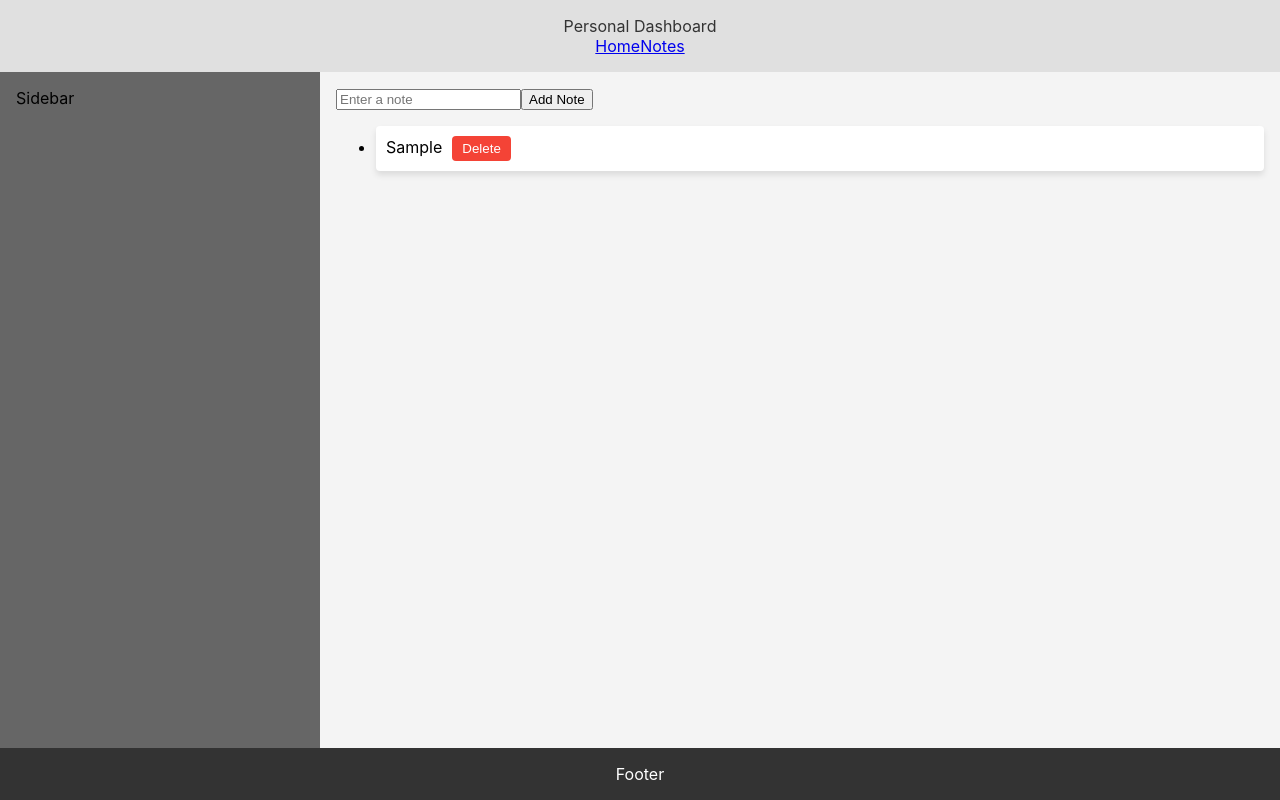
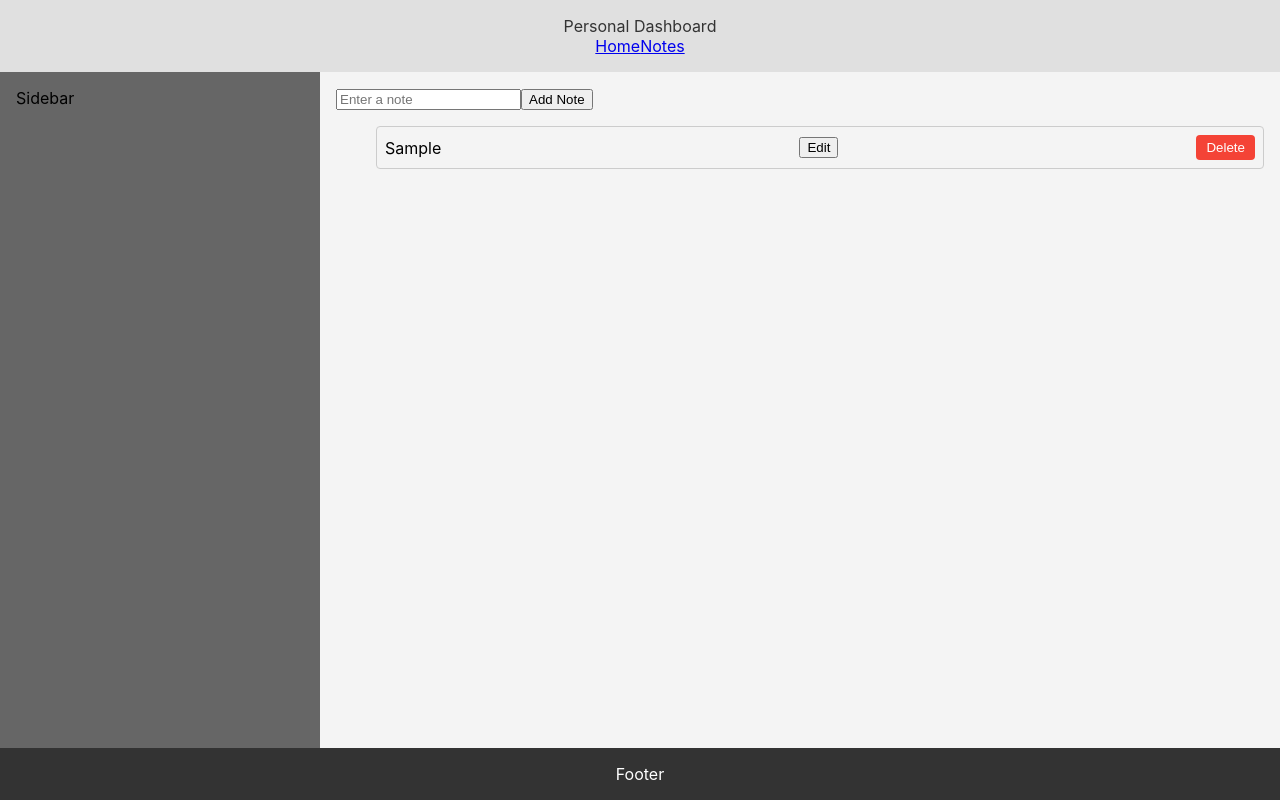
Before and after one commit to Vbeni/personal-dashboard-app, a React (Create React App) app: page /notes in a window 1280 px wide. Both pictures are taken after typing "Sample" into the empty fields and a click on the button "Add Note". Built offline with nearby package versions, Linux system fonts and the light colour scheme.

Commit message:
edit in notesReducer

```diff
--- a/src/components/Notes.js
+++ b/src/components/Notes.js
@@ -3,11 +3,17 @@ import { useDispatch, useSelector } from 'react-redux';
 import styled from 'styled-components';
 
 const NoteItem = styled.li`
-  background-color: #fff;
+  display: flex;
+  align-items: center;
+  justify-content: space-between;
+  padding: 8px;
+  margin: 8px 0;
+  border: 1px solid #ccc;
   border-radius: 4px;
-  box-shadow: 0 4px 6px rgba(0, 0, 0, 0.1);
-  margin-top: 10px;
-  padding: 10px;
+
+  button {
+    margin-left: 5px;
+  }
 `;
 
 const DeleteButton = styled.button`
@@ -25,12 +31,21 @@ const DeleteButton = styled.button`
   }
 `;
 
+const EditInput = styled.input`
+  border: 2px solid #0099ff;  // Blue border
+  margin-right: 10px;
+  padding: 5px;
+`;
+
+
 
 //tracks note being typed
 const Notes = () => {
   const [note, setNote] = useState('');
   const dispatch = useDispatch();
   const notes = useSelector(state => state.notes.notes);
+  const [editingIndex, setEditingIndex] = useState(null);
+  const [editContent, setEditContent] = useState('');
 
   const addNote = () => {
     if(note.trim()) {
@@ -39,6 +54,16 @@ const Notes = () => {
     }
   };
 
+  const beginEdit = (index) => {
+    setEditingIndex(index);
+    setEditContent(notes[index]);
+  };
+
+  const saveEdit = () => {
+    dispatch({ type: 'EDIT_NOTE', payload: { index: editingIndex, newContent: editContent } });
+    setEditingIndex(null);
+    setEditContent('');
+  };
 
   return (
     <div>
@@ -50,14 +75,30 @@ const Notes = () => {
       />
       <button onClick={addNote}>Add Note</button>
       <ul>
-        {notes.map((noteItem, index) => (
-          <NoteItem key={index}>{noteItem}
+  {notes.map((noteItem, index) => (
+    <NoteItem key={index}>
+      {editingIndex === index ? (
+        <>
+          <EditInput
+            type="text"
+            value={editContent}
+            onChange={(e) => setEditContent(e.target.value)}
+          />
+          <button onClick={saveEdit}>Save</button>
+        </>
+      ) : (
+        <>
+          <span>{noteItem}</span>
+          <button onClick={() => beginEdit(index)}>Edit</button>
           <DeleteButton onClick={() => dispatch({ type: 'DELETE_NOTE', payload: index })}>
             Delete
           </DeleteButton>
-          </NoteItem>
-        ))}
-      </ul>
+        </>
+      )}
+    </NoteItem>
+  ))}
+</ul>
+
     </div>
   );
 };
--- a/src/redux/notesReducer.js
+++ b/src/redux/notesReducer.js
@@ -14,8 +14,13 @@ const initialState = {
           ...state,
           notes: state.notes.filter((_, index) => index !== action.payload)
         };
-      default:
-        return state;
+        //copy of current note and then replacing with edit
+      case 'EDIT_NOTE':
+        const updatedNotes = [...state.notes];
+        updatedNotes[action.payload.index] = action.payload.newContent;
+            return { ...state, notes: updatedNotes };
+          default:
+            return state;
     }
   };
 
```
